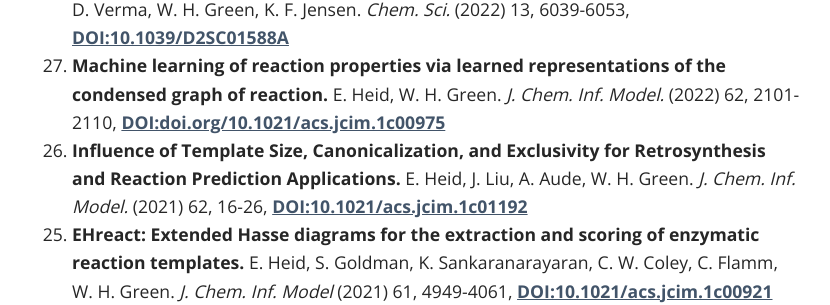
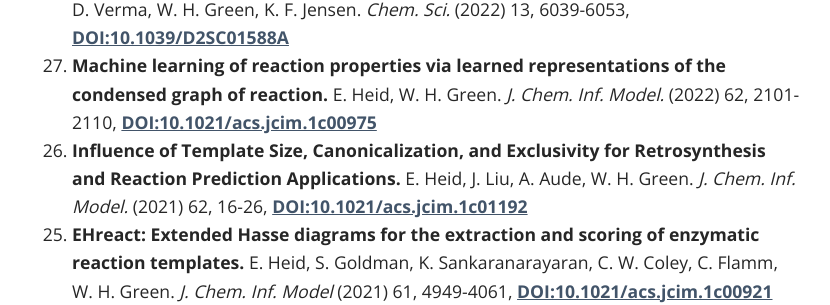
Before and after one commit to hesther/hesther.github.io, a Jekyll site: the page built from _pages/04_publications.md, in a window 1280 px wide and 900 px high, scrolled down 860 px. Shown: the part 150-455 px from the top of the window, without its empty margins (223-1053 px from the left). Built offline with Jekyll 4.4.1, drawn with Linux system fonts in a browser that asks for light colours; some web fonts are replaced; a style sheet for code colours, icons or effects is not loaded.

Commit message:
website update

```diff
--- a/_pages/04_publications.md
+++ b/_pages/04_publications.md
@@ -11,7 +11,7 @@ permalink: /publications/
   <li><b>On the Value of Using 3D Shape and Electrostatic Similarities in Deep Generative Methods.</b> G. Bolcato, E. Heid, J. Boström. <i>J. Chem. Inf. Model.</i> (2022) 62, 1388-1398, <a href="https://doi.org/10.1021/acs.jcim.1c01535">DOI:10.1021/acs.jcim.1c01535</a></li>
   <li> <b> Collectivity in ionic liquids: a temperature dependent, polarizable molecular dynamics study.</b> A. Szabadi, P. Honegger, F. Schöfbeck, M. Sappl, E. Heid, O. Steinhauser, C. Schröder. <i> Phys. Chem. Chem. Phys.</i> (2022) 24, 15776-15790, <a href="https://doi.org/10.1039/D2CP00898J">DOI:10.1039/D2CP00898J</a></li>
   <li> <b> Similarity based enzymatic retrosynthesis.</b> K. Sankaranarayanan, E. Heid, C. W. Coley, D. Verma, W. H. Green, K. F. Jensen. <i> Chem. Sci.</i> (2022) 13, 6039-6053, <a href="https://doi.org/10.1039/D2SC01588A">DOI:10.1039/D2SC01588A</a></li>
-  <li> <b> Machine learning of reaction properties via learned representations of the condensed graph of reaction.</b> E. Heid, W. H. Green. <i> J. Chem. Inf. Model.</i> (2022) 62, 2101-2110, <a href="https://doi.org/10.1021/acs.jcim.1c00975">DOI:doi.org/10.1021/acs.jcim.1c00975</a></li>
+  <li> <b> Machine learning of reaction properties via learned representations of the condensed graph of reaction.</b> E. Heid, W. H. Green. <i> J. Chem. Inf. Model.</i> (2022) 62, 2101-2110, <a href="https://doi.org/10.1021/acs.jcim.1c00975">DOI:10.1021/acs.jcim.1c00975</a></li>
   <li> <b> Influence of Template Size, Canonicalization, and Exclusivity for Retrosynthesis and Reaction Prediction Applications.</b> E. Heid, J. Liu, A. Aude, W. H. Green. <i> J. Chem. Inf. Model.</i> (2021) 62, 16-26, <a href="https://doi.org/10.1021/acs.jcim.1c01192">DOI:10.1021/acs.jcim.1c01192</a></li>
   <li> <b> EHreact: Extended Hasse diagrams for the extraction and scoring of enzymatic reaction templates.</b> E. Heid, S. Goldman, K. Sankaranarayaran, C. W. Coley, C. Flamm, W. H. Green. <i> J. Chem. Inf. Model </i> (2021) 61, 4949-4061, <a href="https://doi.org/10.1021/acs.jcim.1c00921">DOI:10.1021/acs.jcim.1c00921</a></li>
   <li> <b> Solvation of anthraquinone and TEMPO redox-active species in acetonitrile using a polarizable force field.</b> R. Berthin, A. Serva, K. G. Reeves, E. Heid, C. Schröder, M. Salanne. <i>J. Chem. Phys. </i> (2021) 155, 074504, <a href="https://doi.org/10.1063/5.0061891">DOI:10.1063/5.0061891</a></li>
```
